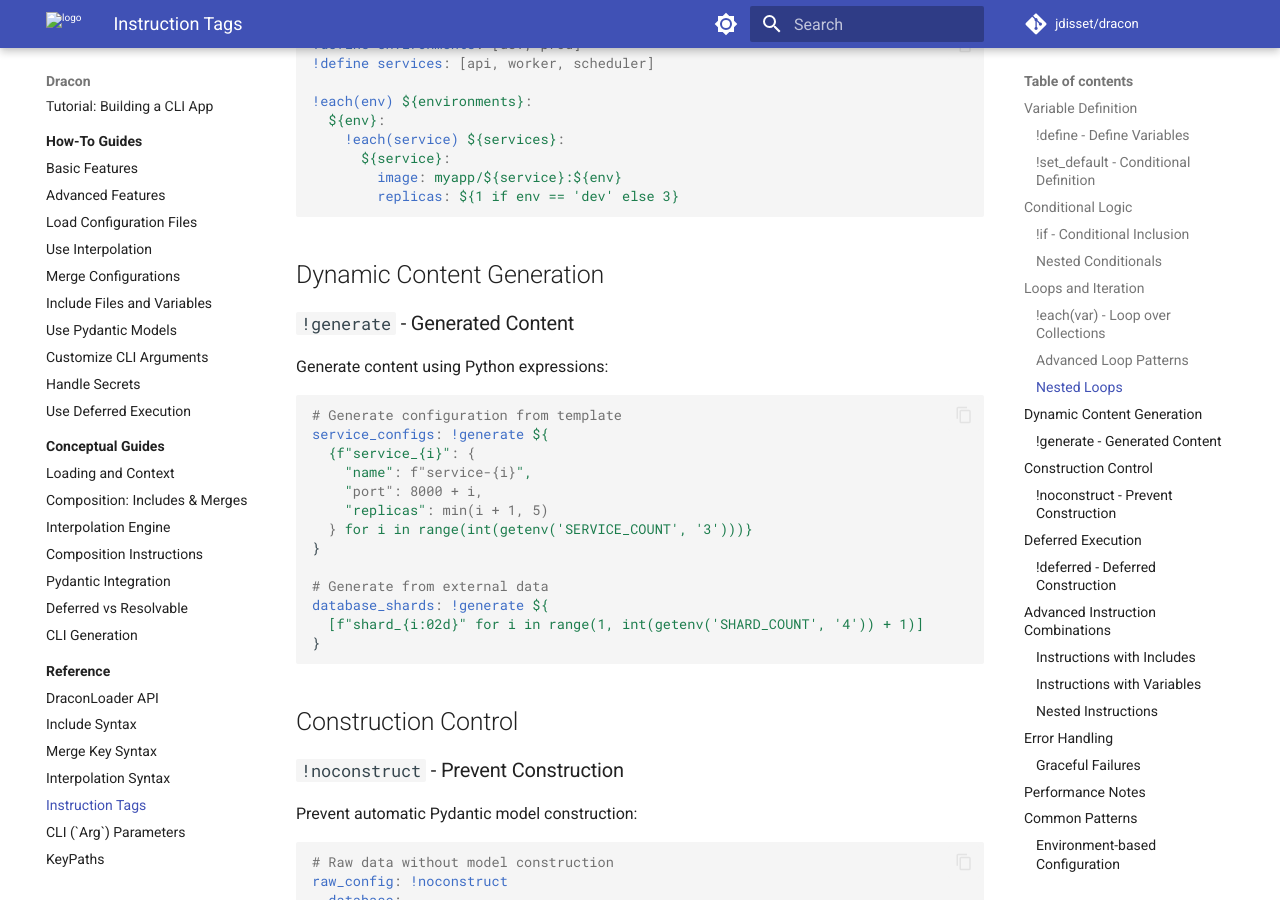
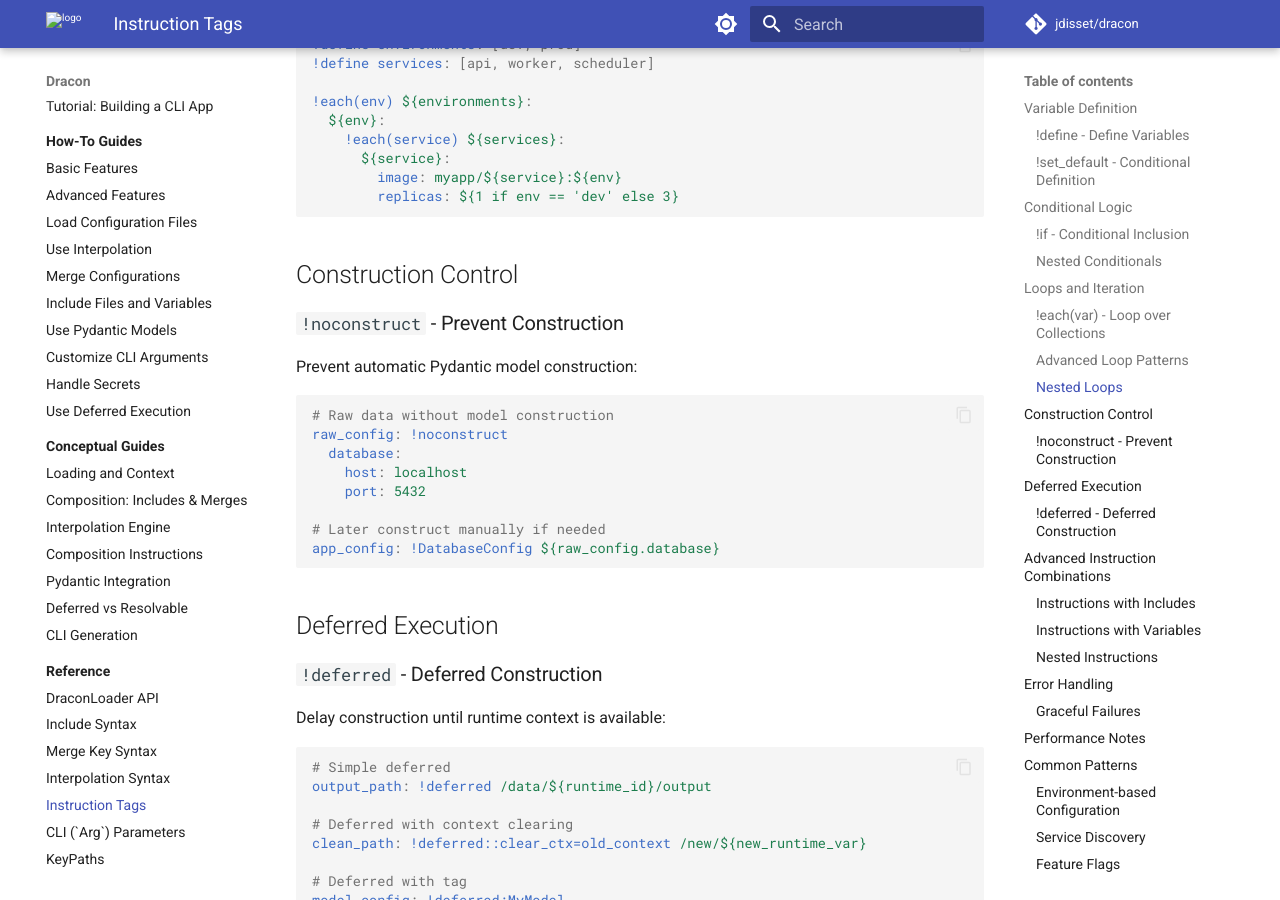
Before and after one commit to jdisset/dracon, an MkDocs documentation site: the page built from docs/reference/instruction_tags.md, in a window 1280 px wide and 900 px high, scrolled down 3125 px. Built offline with MkDocs 1.6.1 and Material for MkDocs 9.7.7, drawn with Linux system fonts in a browser that asks for light colours; comment, search, counter and statistics services are not loaded; some of the changed text lies outside the part shown.

Commit message:
removed !generate refs in doc

````diff
--- a/docs/reference/instruction_tags.md
+++ b/docs/reference/instruction_tags.md
@@ -160,27 +160,7 @@ Iterate over sequences and mappings:
         replicas: ${1 if env == 'dev' else 3}
 ```
 
-## Dynamic Content Generation
 
-### `!generate` - Generated Content
-
-Generate content using Python expressions:
-
-```yaml
-# Generate configuration from template
-service_configs: !generate ${
-  {f"service_{i}": {
-    "name": f"service-{i}",
-    "port": 8000 + i,
-    "replicas": min(i + 1, 5)
-  } for i in range(int(getenv('SERVICE_COUNT', '3')))}
-}
-
-# Generate from external data
-database_shards: !generate ${
-  [f"shard_{i:02d}" for i in range(1, int(getenv('SHARD_COUNT', '4')) + 1)]
-}
-```
 
 ## Construction Control
 
@@ -285,7 +265,7 @@ app_config: !if ${deployment_type == 'microservices'}
 
 - Instructions are processed during composition, not at runtime
 - Complex loops and conditionals can slow loading
-- Use `!generate` for complex data transformations
+
 - Variables are resolved once and cached
 - Deferred instructions delay computation until needed
 
@@ -316,7 +296,7 @@ features: !if ${environment in ['staging', 'prod']}
 !define service_discovery: ${getenv('SERVICE_DISCOVERY', 'static')}
 
 services: !if ${service_discovery == 'consul'}
-  then: !generate ${discover_services_from_consul()}
+  then: ${discover_services_from_consul()}
   else:
     !each(service, port) ${static_services}:
       ${service}: http://localhost:${port}
````
Also changed, not shown: docs/guides/advanced-features.md (+0 -11 lines).
